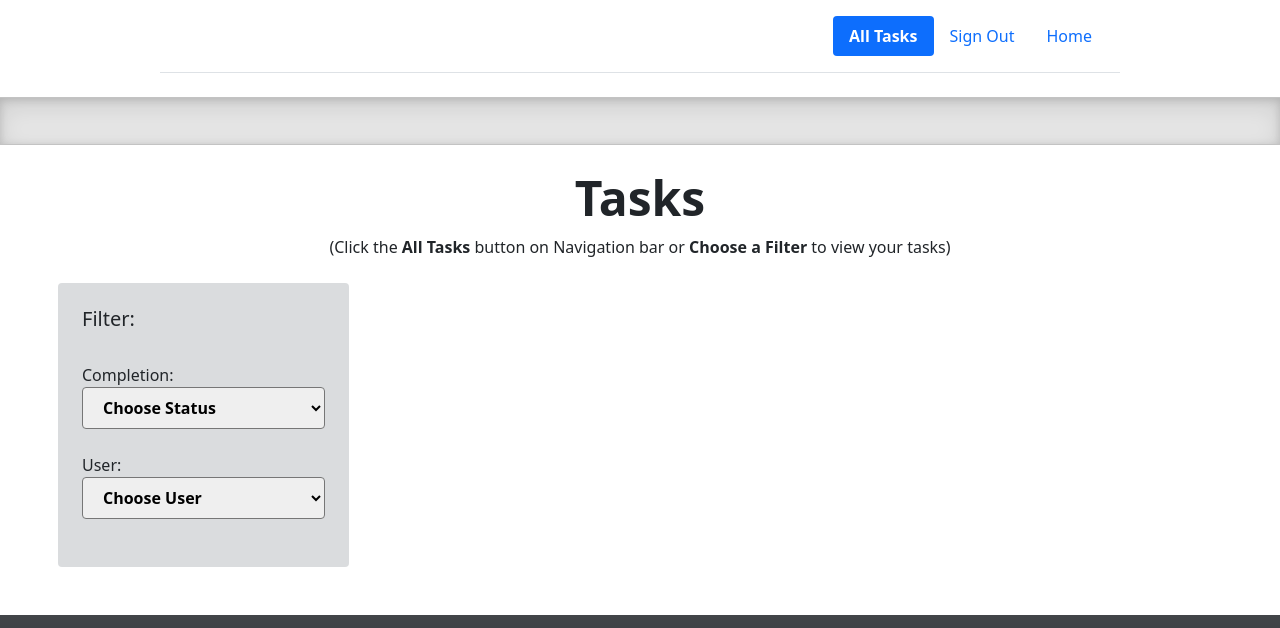
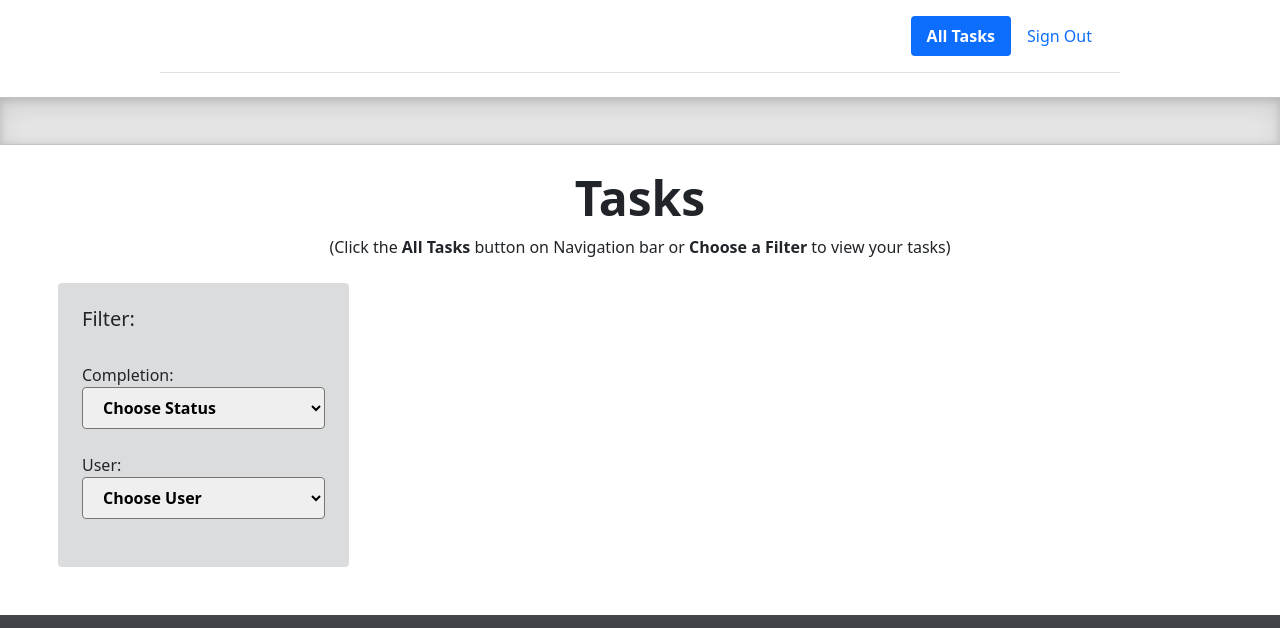
Before and after one commit to dotdotdashdash/todo, a plain HTML site: page todo-page.html in a window 1280 px wide. Shown: the top 628 px of the page. Drawn offline with nearby package versions, Linux system fonts and the light colour scheme.

Commit message:
removed home button from todo-page.html

```diff
--- a/todo-page.html
+++ b/todo-page.html
@@ -21,7 +21,7 @@
                 <ul class="nav nav-pills">
                   <li class="nav-item"><a onclick="getData('null',0)" class="nav-link active fw-bold " aria-current="page">All Tasks</a></li>
                   <li class="nav-item"><a href="./index.html" class="nav-link">Sign Out</a></li>
-                  <li class="nav-item"><a href="./index.html" class="nav-link">Home</a></li>
+                  <!-- <li class="nav-item"><a href="./index.html" class="nav-link">Home</a></li> -->
                 </ul>
             </div>
           </header>
```
